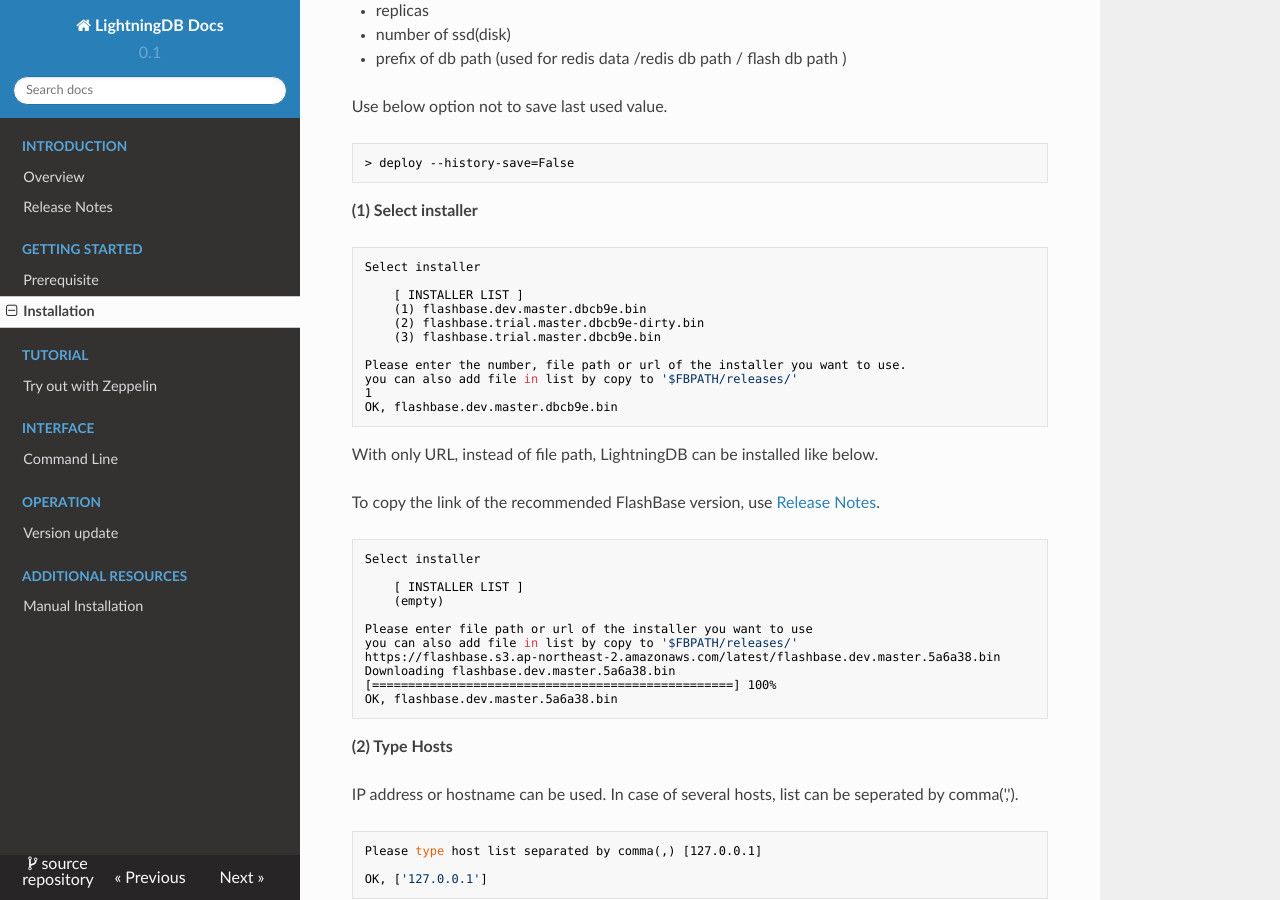
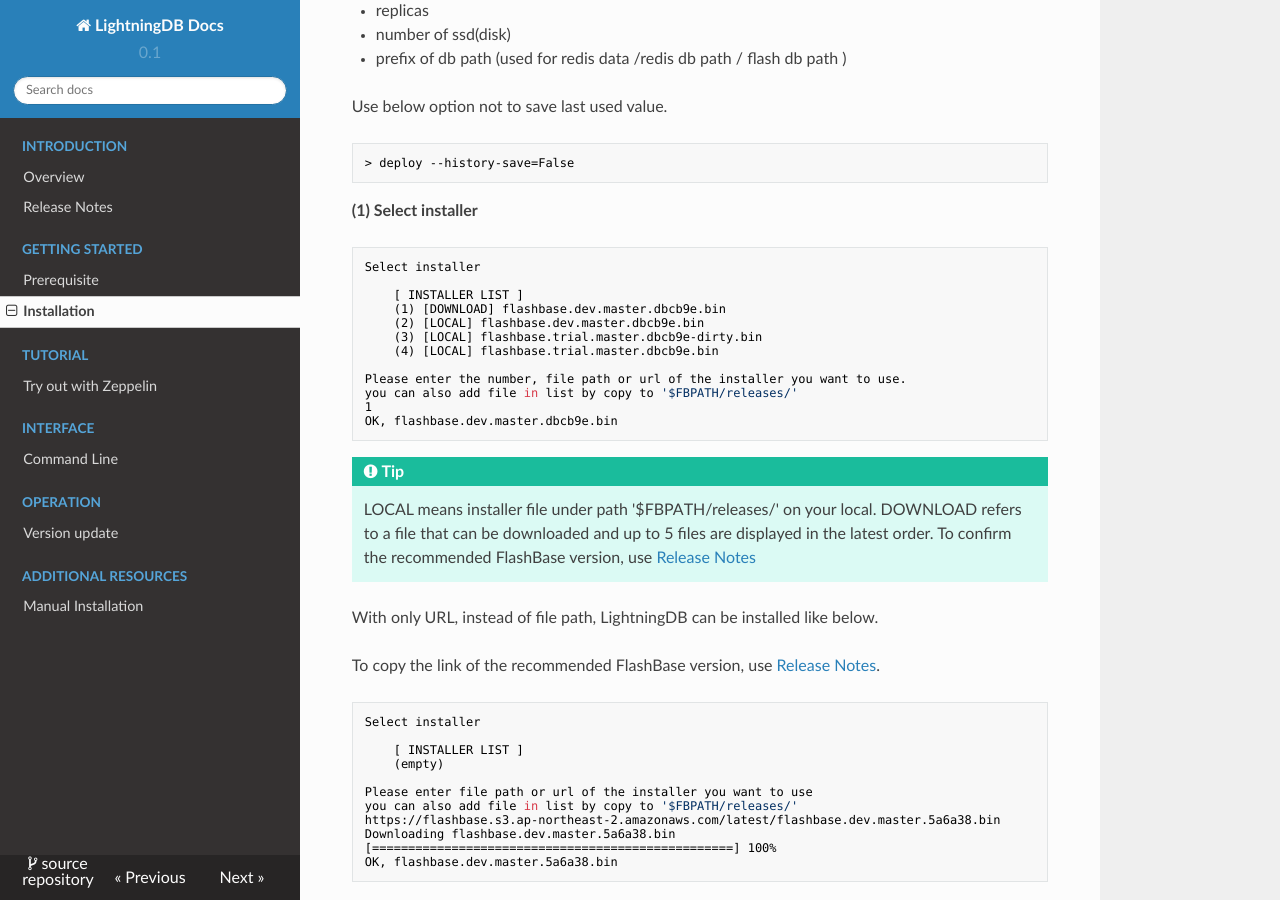
Before and after one commit to mnms/docs, an MkDocs documentation site: the page built from docs/install-fbctl.md, in a window 1280 px wide and 900 px high, scrolled down 1678 px. Built offline with MkDocs 1.6.1, drawn with Linux system fonts in a browser that asks for light colours; nearby versions of some CDN libraries.

Commit message:
Update type of installer list

````diff
--- a/docs/install-fbctl.md
+++ b/docs/install-fbctl.md
@@ -96,15 +96,19 @@
 Select installer
 
     [ INSTALLER LIST ]
-    (1) flashbase.dev.master.dbcb9e.bin
-    (2) flashbase.trial.master.dbcb9e-dirty.bin
-    (3) flashbase.trial.master.dbcb9e.bin
+    (1) [DOWNLOAD] flashbase.dev.master.dbcb9e.bin
+    (2) [LOCAL] flashbase.dev.master.dbcb9e.bin
+    (3) [LOCAL] flashbase.trial.master.dbcb9e-dirty.bin
+    (4) [LOCAL] flashbase.trial.master.dbcb9e.bin
 
 Please enter the number, file path or url of the installer you want to use.
 you can also add file in list by copy to '$FBPATH/releases/'
 1
 OK, flashbase.dev.master.dbcb9e.bin
 ```
+!!! Tip
+    LOCAL means installer file under path '$FBPATH/releases/' on your local.
+    DOWNLOAD refers to a file that can be downloaded and up to 5 files are displayed in the latest order. To confirm the recommended FlashBase version, use [Release Notes](release-note.md)
 
 With only URL, instead of file path, LightningDB can be installed like below.
 
````
